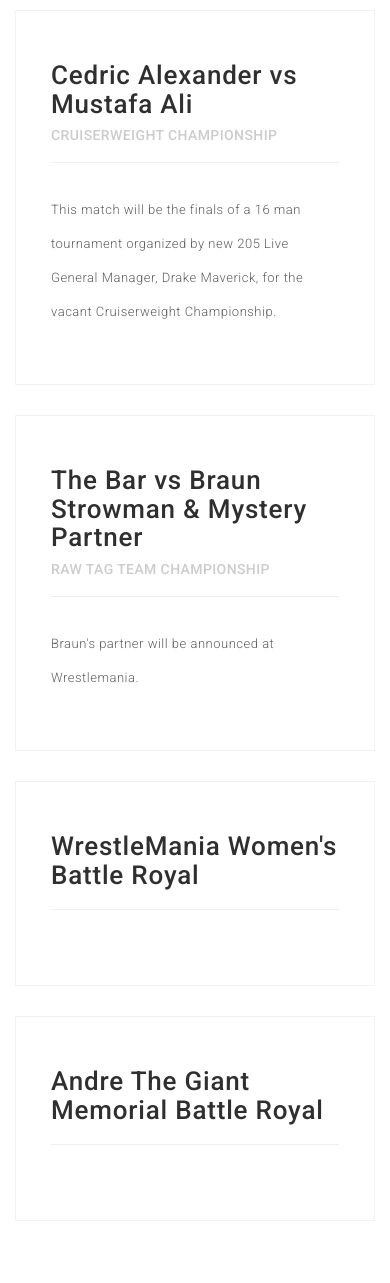
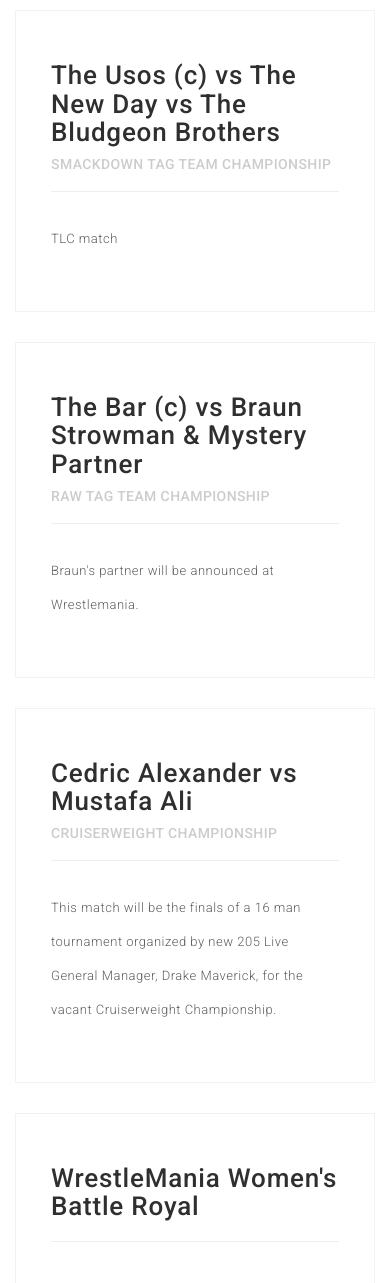
Before and after one commit to erixhartman/Mania2018, a plain HTML site: page index.html in a window 390 px wide. Shown: the part 4980-6263 px from the top of the page. Drawn offline with Linux system fonts and the light colour scheme.

Commit message:
add sd tag

```diff
--- a/index.html
+++ b/index.html
@@ -298,15 +298,15 @@
                         <div class="wrap-card">
                           <div class="card">
                             <h2 class="year">
-                              Cedric Alexander vs Mustafa Ali
+                              The Usos (c) vs The New Day vs The Bludgeon Brothers
                             </h2>
                             <p class="job">
-                              Cruiserweight Championship
+                              Smackdown Tag Team Championship
                             </p>
                             <hr>
                             <div class="text-detail">
                               <p>
-                                This match will be the finals of a 16 man tournament organized by new 205 Live General Manager, Drake Maverick, for the vacant Cruiserweight Championship.
+                                TLC match
                               </p>
                             </div>
                           </div>
@@ -319,7 +319,7 @@
                         <div class="wrap-card">
                           <div class="card">
                             <h2 class="year">
-                              The Bar vs Braun Strowman & Mystery Partner
+                              The Bar (c) vs Braun Strowman & Mystery Partner
                             </h2>
                             <p class="job">
                               Raw Tag Team Championship
@@ -328,6 +328,27 @@
                             <div class="text-detail">
                               <p>
                                 Braun's partner will be announced at Wrestlemania.
+                              </p>
+                            </div>
+                          </div>
+                        </div>
+                      </div>
+                    </li>
+
+                    <li>
+                      <div class="col-md-6 col-sm-6">
+                        <div class="wrap-card">
+                          <div class="card">
+                            <h2 class="year">
+                              Cedric Alexander vs Mustafa Ali
+                            </h2>
+                            <p class="job">
+                              Cruiserweight Championship
+                            </p>
+                            <hr>
+                            <div class="text-detail">
+                              <p>
+                                This match will be the finals of a 16 man tournament organized by new 205 Live General Manager, Drake Maverick, for the vacant Cruiserweight Championship.
                               </p>
                             </div>
                           </div>
```
